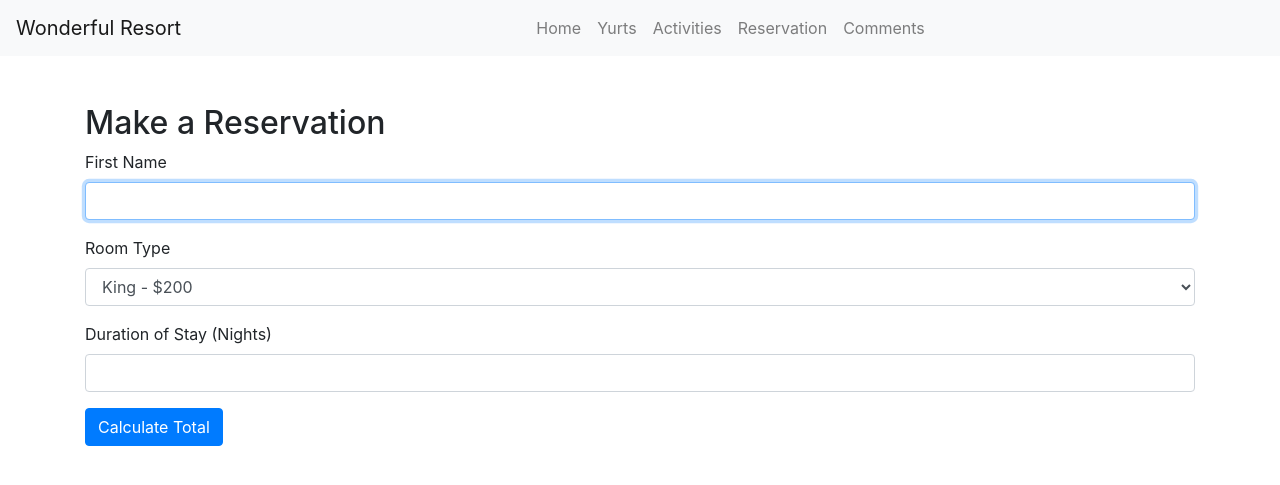
After one commit to poskefi/project1, a PHP site: page /reservation.php in a window 1280 px wide. The commit adds this page. Shown: the top 485 px of the page. Run offline with PHP 8.4, Linux system fonts and the light colour scheme; some libraries are stand-ins or nearby versions.

Commit message:
updates
The basic boilerplates

```diff
--- /dev/null
+++ b/reservation.php
@@ -0,0 +1,64 @@
+<!DOCTYPE html>
+<html lang="en">
+<head>
+    <meta charset="UTF-8">
+    <meta name="viewport" content="width=device-width, initial-scale=1.0">
+    <title>Reservation - Wonderful Resort</title>
+    <link rel="stylesheet" href="https://stackpath.bootstrapcdn.com/bootstrap/4.5.2/css/bootstrap.min.css">
+</head>
+<body>
+<nav class="navbar navbar-expand-lg navbar-light bg-light">
+        <a class="navbar-brand" href="index.php">Wonderful Resort</a>
+        <button class="navbar-toggler" type="button" data-toggle="collapse" data-target="#navbarNav" aria-controls="navbarNav" aria-expanded="false" aria-label="Toggle navigation">
+            <span class="navbar-toggler-icon"></span>
+        </button>
+        <div class="collapse navbar-collapse justify-content-center" id="navbarNav">
+            <ul class="navbar-nav">
+                <li class="nav-item"><a class="nav-link" href="index.php">Home</a></li>
+                <li class="nav-item"><a class="nav-link" href="yurts.php">Yurts</a></li>
+                <li class="nav-item"><a class="nav-link" href="activities.php">Activities</a></li>
+                <li class="nav-item"><a class="nav-link" href="reservation.php">Reservation</a></li>
+                <li class="nav-item"><a class="nav-link" href="comments.php">Comments</a></li>
+            </ul>
+        </div>
+    </nav>
+    <div class="container mt-5">
+        <h2>Make a Reservation</h2>
+        <form action="reservation.php" method="post">
+            <div class="form-group">
+                <label for="firstName">First Name</label>
+                <input type="text" class="form-control" id="firstName" name="firstName" required autofocus>
+            </div>
+            <!-- Add similar input fields for Last Name, Address, Phone, Email -->
+
+            <div class="form-group">
+                <label for="roomType">Room Type</label>
+                <select class="form-control" id="roomType" name="roomType" required>
+                    <option value="King">King - $200</option>
+                    <option value="Queen">Queen - $150</option>
+                    <option value="Suite">Suite - $300</option>
+                </select>
+            </div>
+            <div class="form-group">
+                <label for="nights">Duration of Stay (Nights)</label>
+                <input type="number" class="form-control" id="nights" name="nights" required>
+            </div>
+            <button type="submit" class="btn btn-primary">Calculate Total</button>
+        </form>
+
+        <?php
+        if ($_SERVER['REQUEST_METHOD'] == 'POST') {
+            $roomType = $_POST['roomType'];
+            $nights = $_POST['nights'];
+            $roomRate = $roomType == 'King' ? 200 : ($roomType == 'Queen' ? 150 : 300);
+            $totalCost = $roomRate * $nights * 1.07;
+            echo "<div class='mt-3 alert alert-success'>Total cost for your stay: $" . number_format($totalCost, 2) . "</div>";
+        }
+        ?>
+    </div>
+
+    <script src="https://code.jquery.com/jquery-3.5.1.slim.min.js"></script>
+    <script src="https://cdn.jsdelivr.net/npm/@popperjs/core@2.6.0/dist/umd/popper.min.js"></script>
+    <script src="https://stackpath.bootstrapcdn.com/bootstrap/4.5.2/js/bootstrap.min.js"></script>
+</body>
+</html>
```
Also changed, not shown: comments.php (added, +57 -0 lines), index.php (+53 -5 lines), style.css (added, +19 -0 lines), activities.php (added), img/logo.jpg (added), yurts.php (added).
